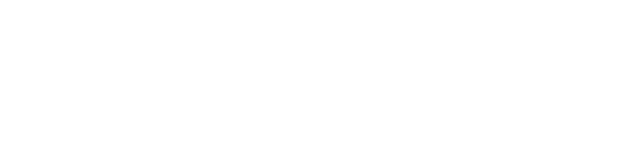
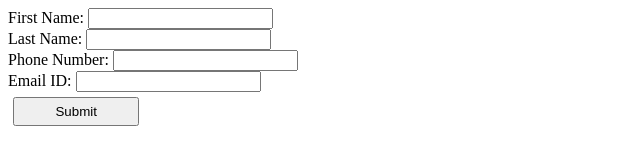
Before and after one commit to acciojob/form-login-2-rishu-7549, a website: page main.html in a window 1280 px wide. Shown: the whole page, without its empty margins (0-640 px from the left). Drawn offline with Linux system fonts and the light colour scheme.

Commit message:
created a submission

```diff
--- a/main.html
+++ b/main.html
@@ -7,7 +7,34 @@
 </head>
 
 <body>
-	<!-- the entire body must be written by student -->
+
+	<div id="container">
+		<form id="MyForm">
+	        <div>
+				<label for="fname">First Name: </label>
+		        <input type="text" name="fname" id="fname" required>
+			</div>
+
+	       <div>
+			    <label for="lname">Last Name: </label>
+		        <input type="text" name="lname" id="lname" >
+		   </div>
+
+			<div>
+				<label for="pnumber">Phone Number: </label>
+		        <input type="numnber" name="pnumber" id="pnumber" >
+			</div>
+
+			<div>
+				<label for="email">Email ID: </label>
+		        <input type="email" name="email" id="email" >
+			</div>
+
+	        <input type="submit" id="submit" value="Submit">
+	    </form>
+	</div>
+
+
     <script type="text/javascript" src="./script.js">
 </script>
 
--- a/script.js
+++ b/script.js
@@ -1 +1,9 @@
-//your JS code here. If required.
+document.getElementById("submit").addEventListener('click', function(){
+let fname = document.getElementById("fname").value;
+let lname = document.getElementById("lname").value;
+let phone = document.getElementById("pnumber").value;
+let email = document.getElementById("email").value;
+
+	alert(`First Name: ${fname} Last Name: ${lname} Phone Number: ${phone} Email ID: ${email}`);
+
+});
--- a/styles.css
+++ b/styles.css
@@ -1 +1,6 @@
 /*  your css code here. If applicable */
+input[type="submit"]{
+	margin:5px;
+	padding:5px;
+	width:10%;
+}
```
